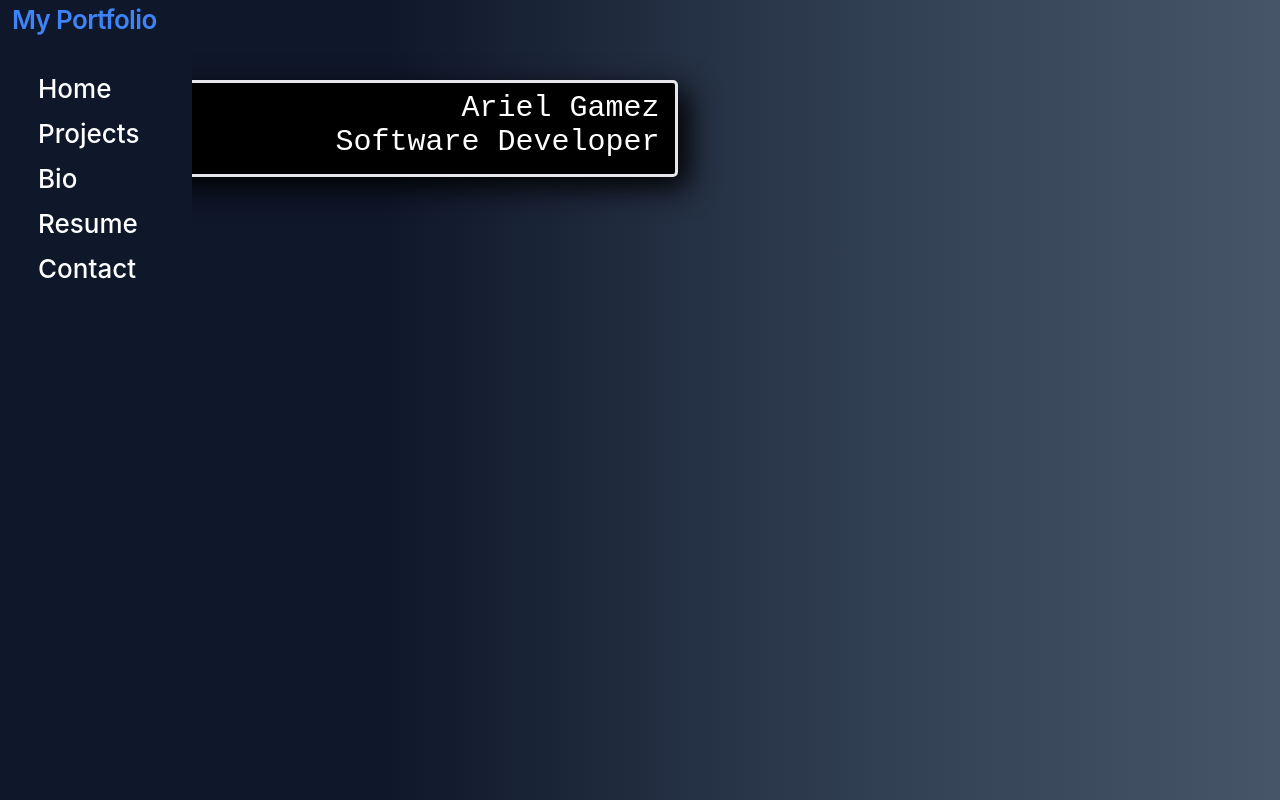
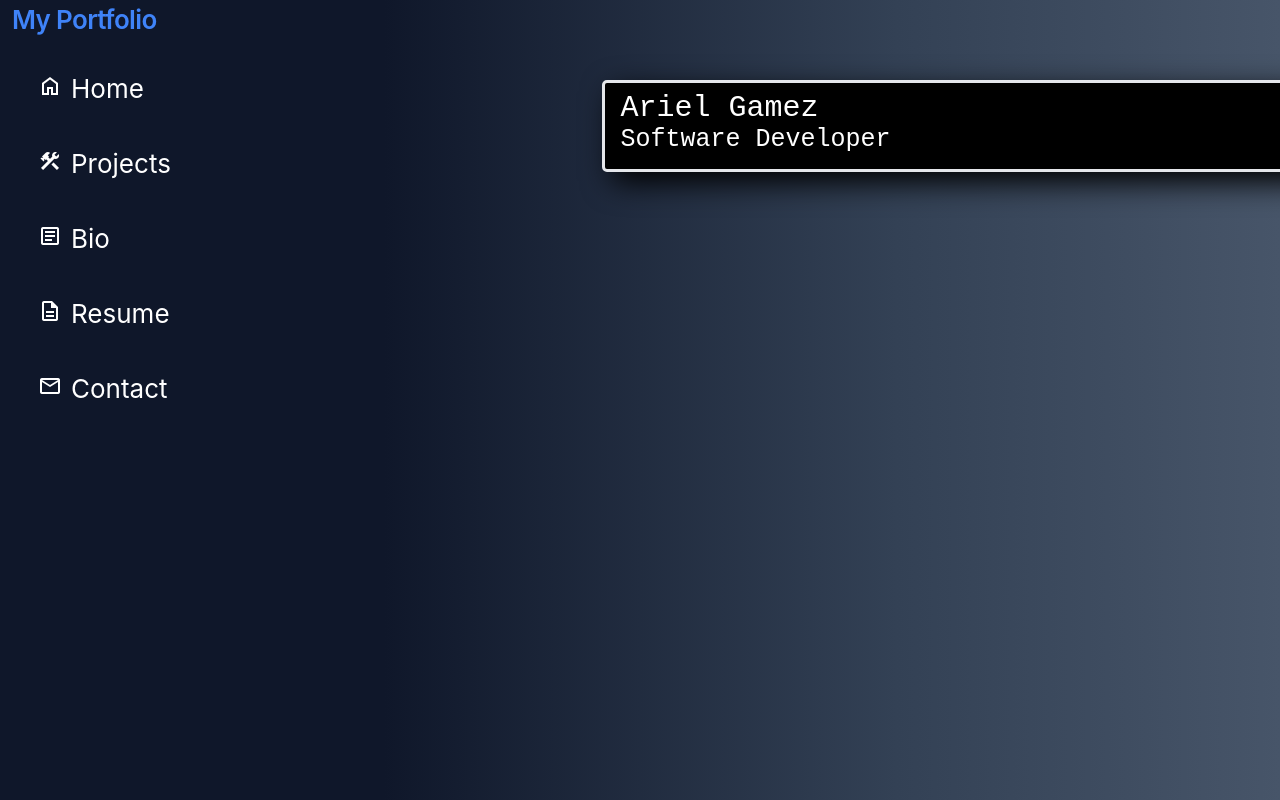
Before and after one commit to argamez98/Portfolio, a React (Create React App) app: page / in a window 1280 px wide. Built offline with nearby package versions, Linux system fonts and the light colour scheme.

Commit message:
a couple changes
Added logos to the navbar, created the component <Section /> to create more of the boxes on the page.

```diff
--- a/public/index.html
+++ b/public/index.html
@@ -24,6 +24,7 @@
       Learn how to configure a non-root public URL by running `npm run build`.
     -->
     <link rel="stylesheet" href="https://cdnjs.cloudflare.com/ajax/libs/font-awesome/4.7.0/css/font-awesome.min.css">
+    <link rel="stylesheet" href="https://fonts.googleapis.com/css2?family=Material+Symbols+Outlined:opsz,wght,FILL,GRAD@20..48,100..700,0..1,-50..200" />
     <title>Ariel Gamez | Software Developer</title>
   </head>
   <body>
--- a/src/components/Home.js
+++ b/src/components/Home.js
@@ -2,7 +2,14 @@ import React from "react";
 import Section from './Section';
 
 export default function Home() {
+    const sections = [
+        {
+            title: 'Ariel Gamez',
+            body:'Software Developer'
+        },
+
+    ]
     return (
-       <Section />
+       <Section content ={sections} />
        );
 }
--- a/src/components/Navbar.js
+++ b/src/components/Navbar.js
@@ -8,21 +8,27 @@ function Navbar() {
     };
     const links = [
         {
+            logo:'Home',
             text: 'Home',
             url: '/'
         },
         {
+            logo: 'Construction',
             text: 'Projects',
             url: '/projects'
         },
         {
+            logo: 'Article',
             text: 'Bio',
             url: '/bio'
         },
         {
+            logo: 'Description',
             text: 'Resume',
             url: 'https://drive.google.com/file/d/1k44zfKJuUgoXDOtDerreqj8j51wiP0MQ/view'
-        }, {
+        },
+        {
+            logo: 'Mail',
             text: 'Contact',
             url: '/contact'
         }
--- a/src/components/Navlink.js
+++ b/src/components/Navlink.js
@@ -7,14 +7,19 @@ import {Link} from 'react-router-dom';
 */
 const NavLinks = ({links}) => {
     return (
-        <ul className='space-y-2 font-medium'>
+        <ul className='space-y-12'>
             {
             links.map((link, index) => <li key={index}
                 className='ml-8'>
                 <Link to={
                         link.url
                     }
-                    className='space-y-2 text-white hover:text-black hover:bg-slate-400 transition duration-300 ease-in-out'>
+                    className='space-y-2 text-white hover:text-black hover:bg-slate-400  transition duration-300 ease-in-out'>
+
+                    <span class='material-symbols-outlined inline pr-3'>
+                    {
+                        link.logo
+                    }</span>
                     {
                     link.text
                 } </Link>
--- a/src/components/Section.js
+++ b/src/components/Section.js
@@ -1,16 +1,26 @@
 import React from 'react'
 
-const Section = ({ title = '', body }) => {
+const Section = ({ content = '' }) => {
 
-  return (
-    <div id='name-title' class='square' value='click'>
-      <div class='name'>
-        <span class='title'> Ariel Gamez </span>
-        <div class='separator'></div>
-        <span class='title'> Software Developer </span>
-      </div>
-    </div>
-  )
+    return (
+        <div id='name-title' class='square' value='click'>
+            {
+            content.map((content, index) => <section key={index}>
+                <div class='container'>
+                    <span class='title'>
+                        {
+                        content.title
+                    } </span>
+                    <div class='separator'></div>
+                    <span class='content-body'>
+                        {
+                          content.body
+                        } </span>
+                  </div>
+            </section>)
+        } </div>
+    )
+
 }
 
 export default Section
--- a/src/index.css
+++ b/src/index.css
@@ -15,10 +15,10 @@ code {
   font-family: source-code-pro, Menlo, Monaco, Consolas, 'Courier New',
     monospace;
 }
-
+/* Custom Tailwind Classes  */
 @layer components {
   .square {
-    @apply fixed left-[-8%] w-[30em] text-[white] shadow-[10px_10px_30px_black] animate-[slide-in_2s] rounded-[5px] border-[3px] top-[10%];
+    @apply fixed right-[-8%] w-[30em] text-[white] shadow-[10px_10px_30px_black] animate-[slide-in_2s] rounded-[5px] border-[3px] top-[10%];
     background: black;
   }
 }
@@ -27,24 +27,27 @@ code {
   @apply animate-[slide-out_2s] pr-12;
 }
 
-.name {
-  @apply flex flex-col text-[40px] pl-0 pr-5 pt-2.5 pb-5;
-  justify-content: right;
-  align-items: end;
-  font: 10 30px "Rubik", monospace;
+.container {
+  @apply flex flex-col text-[40px] pl-5 pt-2.5 pb-5;
+  justify-content: left;
+  align-items: start;
 }
 
 .title {
   @apply animate-[slide-in_2s];
+  font: 10 30px "Rubik", monospace;
 }
-
+.content-body {
+  @apply animate-[slide-in_2.3s] ;
+  font: 10 25px 'Courier New';
+}
 .separator {
   @apply h-0 w-[1%];
   background: white;
   transition: width 1s ease-in-out 100ms, height 1s ease-in-out 100ms;
 }
 
-.name:hover .separator {
+.container:hover .separator {
   @apply h-[3px] w-2/5;
 }
 
@@ -64,7 +67,7 @@ code {
 
 @keyframes slide-in {
   from {
-    @apply translate-x-[-300%];
+    @apply translate-x-[300%];
   }
 
   to {
```
